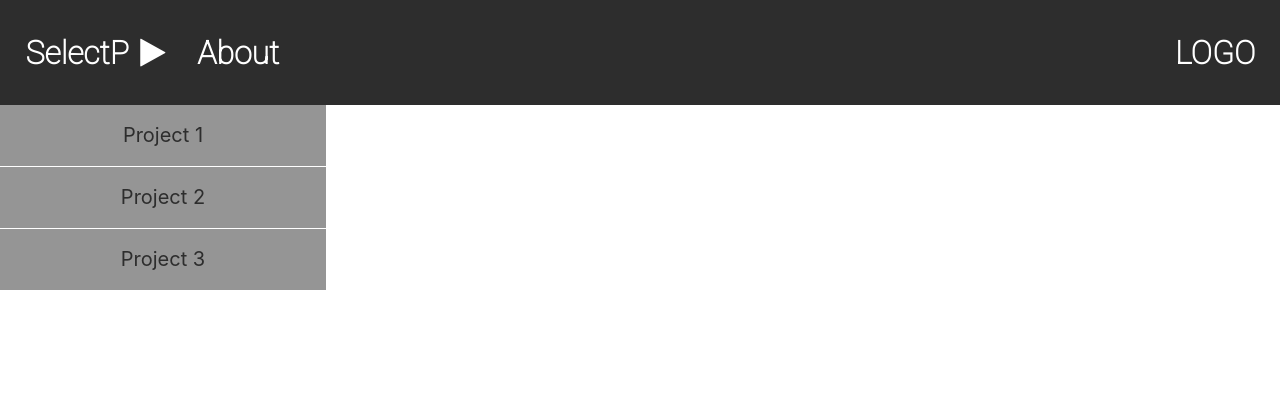
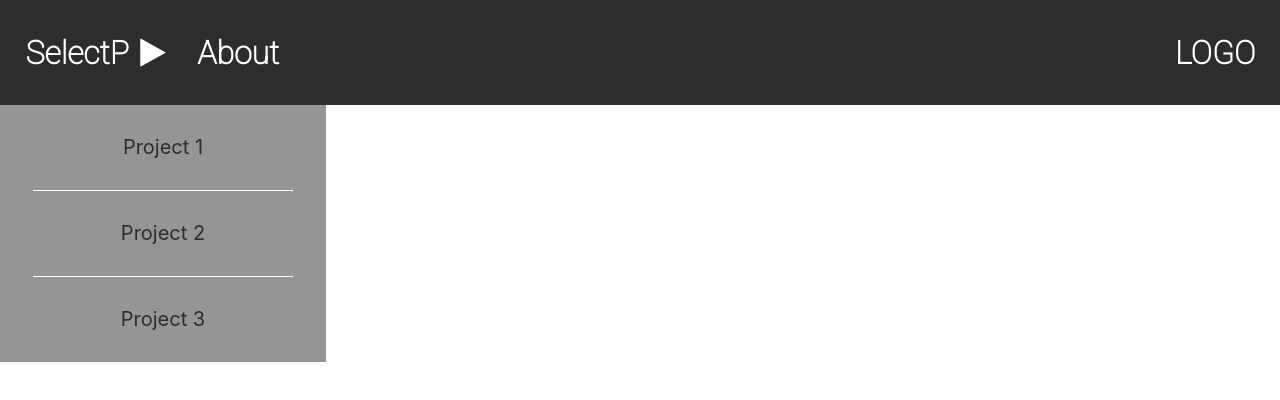
Before and after one commit to morMBen/AppleSeedsTodo_G1, a React (Create React App) app in the folder frontend/: page / in a window 1280 px wide. Shown: the top 400 px of the page. Built offline with nearby package versions, Linux system fonts and the light colour scheme.

Commit message:
some styling

```diff
--- a/frontend/src/components/dropdown/Dropdown.css
+++ b/frontend/src/components/dropdown/Dropdown.css
@@ -2,11 +2,14 @@ body {
   --color-light: #ffffff;
   --color-dark: #2d2d2d;
   --list-bg-color: #959595;
+  --list-hover-color: #DFDFDF;
+  --list-hover-bg-color: #797979;
 }
 
+
 .dropdown-list {
-  list-style-type: none;
-  height: 100%;
+    list-style-type: none;
+    height: 100%;
   width: 20.375rem;
   display: flex;
   flex-direction: column;
@@ -18,18 +21,30 @@ body {
   background-color: var(--list-bg-color);
 }
 
+.dropdown-item:nth-child(1){
+    border-top: none;
+}
+
 .dropdown-item{
     line-height: 21px;
-    border-bottom: 1px solid white;
+    border-top  : 1px solid white;
     text-align: center;
     padding: 20px;
     margin:auto;
     width: 100%;
+    margin-right: 20px;
+    font-size: 20px;
+    color: var(--color-dark);
+    cursor: pointer;
+    width: 80%;
+    height: 80%;
+    margin: auto;
+    padding:2rem;
 }
 
-.dropdown-item {
-  margin-right: 20px;
-  font-size: 20px;
-  color: var(--color-dark);
-  cursor: pointer;
+.dropdown-item:hover {
+    background-color: var(--list-hover-bg-color);
+    color: var(--list-hover-color);
+    /* border-top: transparent; */
+    /* padding:3rem; */
 }
--- a/frontend/src/components/dropdown/Dropdown.tsx
+++ b/frontend/src/components/dropdown/Dropdown.tsx
@@ -1,7 +1,13 @@
-import React from 'react'
+import React, { useState } from 'react'
 import "./Dropdown.css";
 
 const Dropdown = () => {
+  const [dropdown,setDropdown] = useState(false);
+
+  const openDropdown = ()=>{
+
+  }
+
   return (
     <ul className="dropdown-list">
       <li className="dropdown-item">Project 1</li>
```
